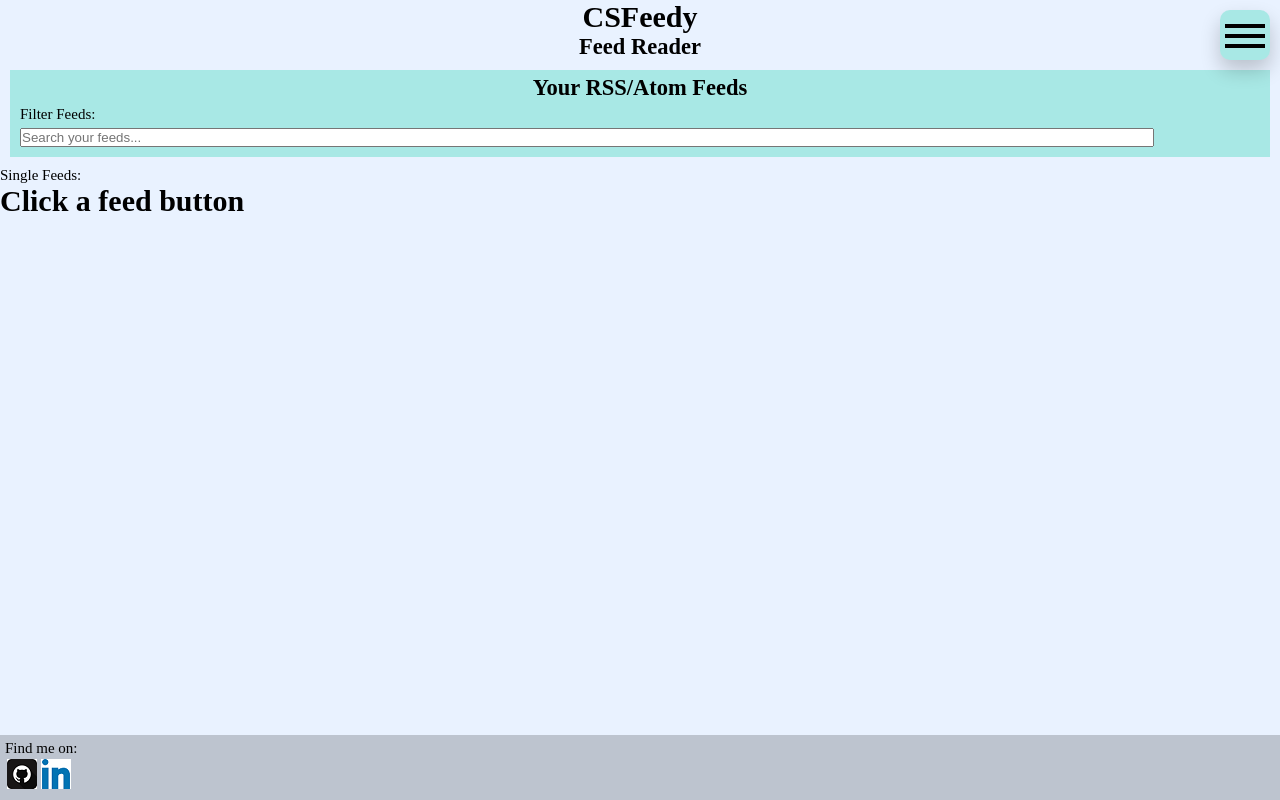
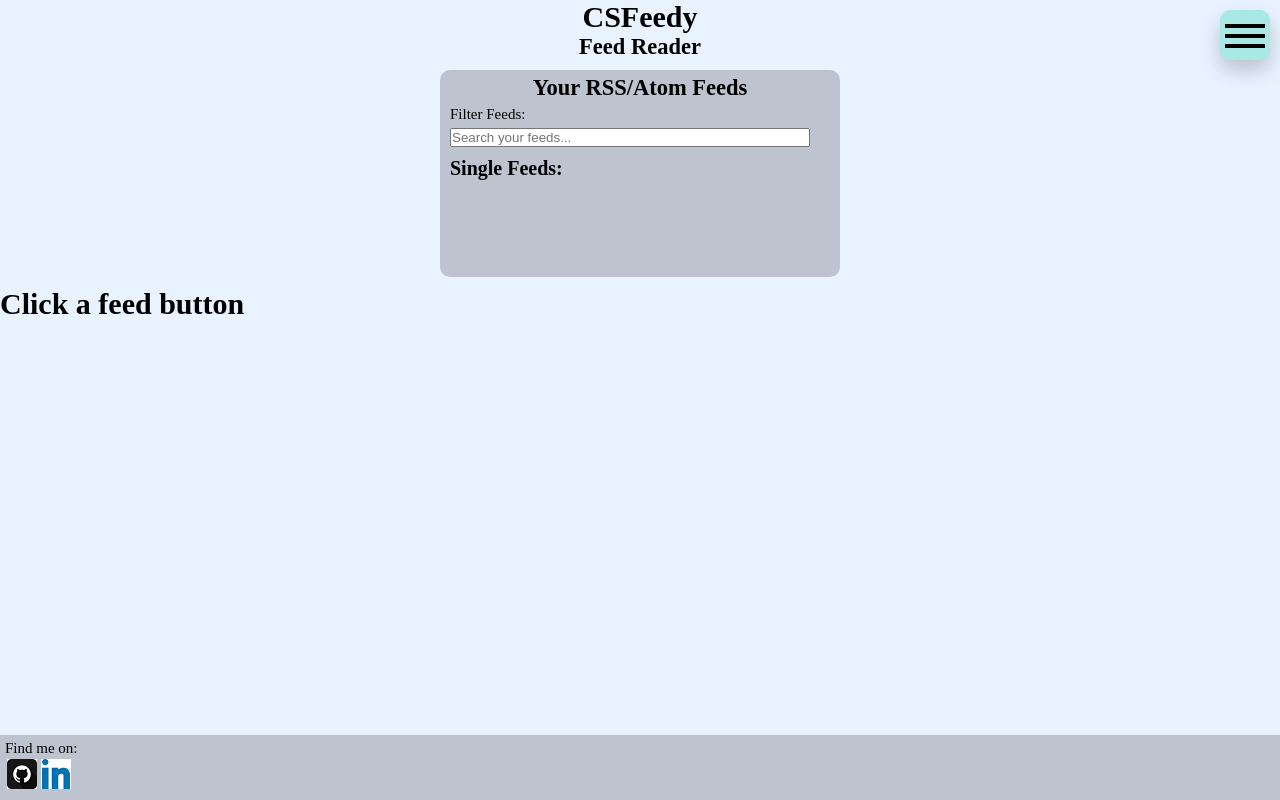
Before and after one commit to ARogala/cs-feedy, a React (Create React App) app: page / in a window 1280 px wide. Built offline with nearby package versions, Linux system fonts and the light colour scheme.

Commit message:
search box styles

```diff
--- a/src/App.css
+++ b/src/App.css
@@ -10,9 +10,17 @@
  	text-align: center;
  }
 
+ .searchBox {
+ 	background-color: #BDC4CF;
+ 	margin: 10px auto 10px auto;
+ 	border-radius: 10px;
+ 	width: 90%;
+ }
+
  .footer {
  	position: fixed;
  	bottom: 0;
+ 	left: 0;
  	width: 100%;
  	height: 6.5rem;
  	background-color: #BDC4CF;
@@ -25,3 +33,9 @@
  .footer__link-logo {
  	padding: 2px;
  }
+
+@media screen and (min-width: 500px) {
+	.searchBox {
+		width: 400px;
+	}
+}
--- a/src/components/FeedBtnList.css
+++ b/src/components/FeedBtnList.css
@@ -0,0 +1,43 @@
+@charset "UTF-8";
+/**
+ * CSFeedy
+ * @authors Andrew Rogala
+ * @date    9/13/2018
+ * @version 1.0
+ */
+
+.feedBtnList {
+	list-style: none;
+	margin-left: 10px;
+	padding-bottom: 5px;
+	height: 120px;
+	overflow: scroll;
+	overflow-x: hidden;
+}
+
+.feedBtnList span {
+	font-weight: bold;
+	font-size: 2rem;
+}
+
+.dropDown {
+	list-style: none;
+}
+
+.feedBtn {
+	height: 40px;
+	width: 90%;
+	text-align: center;
+	padding: 12px 10px 10px 10px;
+	margin: auto;
+}
+
+.feedBtn:hover {
+	background-color: white;
+	cursor: pointer;
+	font-weight: bold;
+}
+
+.feedBtn:focus {
+	outline: 2px solid blue;
+}
--- a/src/components/FeedBtnList.js
+++ b/src/components/FeedBtnList.js
@@ -4,6 +4,8 @@ import PropTypes from 'prop-types';
 
 //import groupBy helper function
 import groupBy from './groupBy';
+
+import './FeedBtnList.css'
 
 function FeedBtnList(props) {
 	let feedId = 0;
@@ -37,6 +39,7 @@ function FeedBtnList(props) {
 							addFeedId(feed);
 							return (
 								<li
+									className="feedBtn"
 									onClick={() => handleClick(feed.url)}
 									onKeyPress={() => handleClick(feed.url)}
 									key={feed.id}
@@ -62,7 +65,7 @@ function FeedBtnList(props) {
 			feedId = feedId + 1;
 			singleFeed.push(
 				<li
-					className="singleFeed"
+					className="feedBtn"
 					onClick={() => handleClick(groupedFeeds[allCategories[i]][0].url)}
 					onKeyPress={() => handleClick(groupedFeeds[allCategories[i]][0].url)}
 					key={groupedFeeds[allCategories[i]][0].id}
--- a/src/components/FeedBtnSearchBar.css
+++ b/src/components/FeedBtnSearchBar.css
@@ -5,11 +5,6 @@
  * @date    9/13/2018
  * @version 1.0
  */
-
-.searchBarContainer {
-	background-color: #A8E8E5;
-	margin: 10px;
-}
 
 .searchBarContainer h2 {
 	padding-top: 5px;
--- a/src/index.css
+++ b/src/index.css
@@ -30,3 +30,26 @@ body {
 	background-color: #E9F2FF;
 	margin-bottom: 7.5rem;
 }
+
+/* width */
+::-webkit-scrollbar {
+    width: 10px;
+}
+
+/* Track */
+::-webkit-scrollbar-track {
+    background: #f1f1f1;
+    box-shadow: inset 0 0 5px grey;
+    border-radius: 10px;
+}
+
+/* Handle */
+::-webkit-scrollbar-thumb {
+    background: #888;
+    border-radius: 10px;
+}
+
+/* Handle on hover */
+::-webkit-scrollbar-thumb:hover {
+    background: #555;
+}
```
